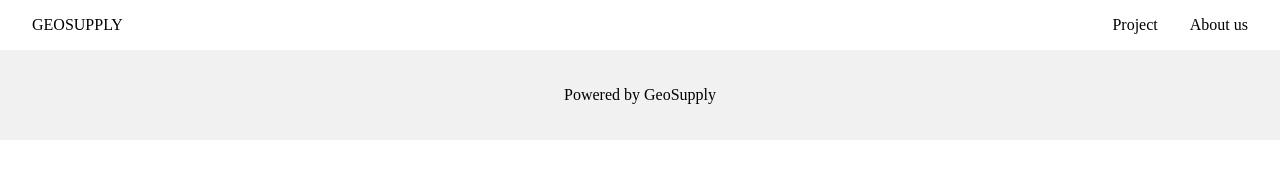
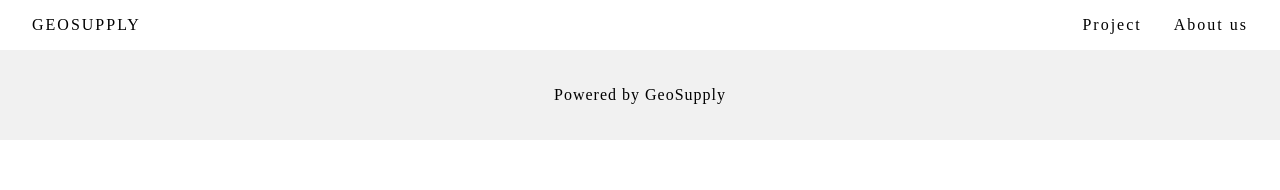
Before and after one commit to xiaoswaii/geosupply_website, a Vue app: page / in a window 1280 px wide. Shown: the top 190 px of the page. Built offline with nearby package versions, Linux system fonts and the light colour scheme; what vue-resize-text would draw is missing.

Commit message:
Update header and footer design

```diff
--- a/src/assets/scss/footer.scss
+++ b/src/assets/scss/footer.scss
@@ -4,4 +4,5 @@ footer{
     background-color: #f1f1f1!important;
     padding-top:36px!important;
     padding-bottom:36px!important;
+    letter-spacing: 1px;
 }
--- a/src/assets/scss/nav.scss
+++ b/src/assets/scss/nav.scss
@@ -10,6 +10,7 @@ body{
     background-color: #fff!important;
     padding: 8px 16px!important;
     display: block;
+    letter-spacing: 2px;
     box-shadow: 0 2px 5px 0 rgba(0,0,0,0.16),0 2px 10px 0 rgba(0,0,0,0.12);
 }
 
@@ -51,13 +52,11 @@ body{
     white-space: normal;
 }
 .title:hover {
-    background-color: #dddddd;
-    color: black;
+    color: #ddd;
 }
 
 .title:active {
-    background-color: dodgerblue;
-    color: white;
+    color: #ddd;
 }
 
 .nav-right {
--- a/src/components/Header.vue
+++ b/src/components/Header.vue
@@ -3,7 +3,7 @@
   <div class="nav">
     <header>
       <a class="logo button">GEOSUPPLY</a>
-      <div class="nav-right" id="nav">
+      <div class="nav-right">
         <router-link to="/Project" class="title button">Project</router-link>
         <router-link to="/Aboutus" class="title button">About us</router-link>
       </div>
```
